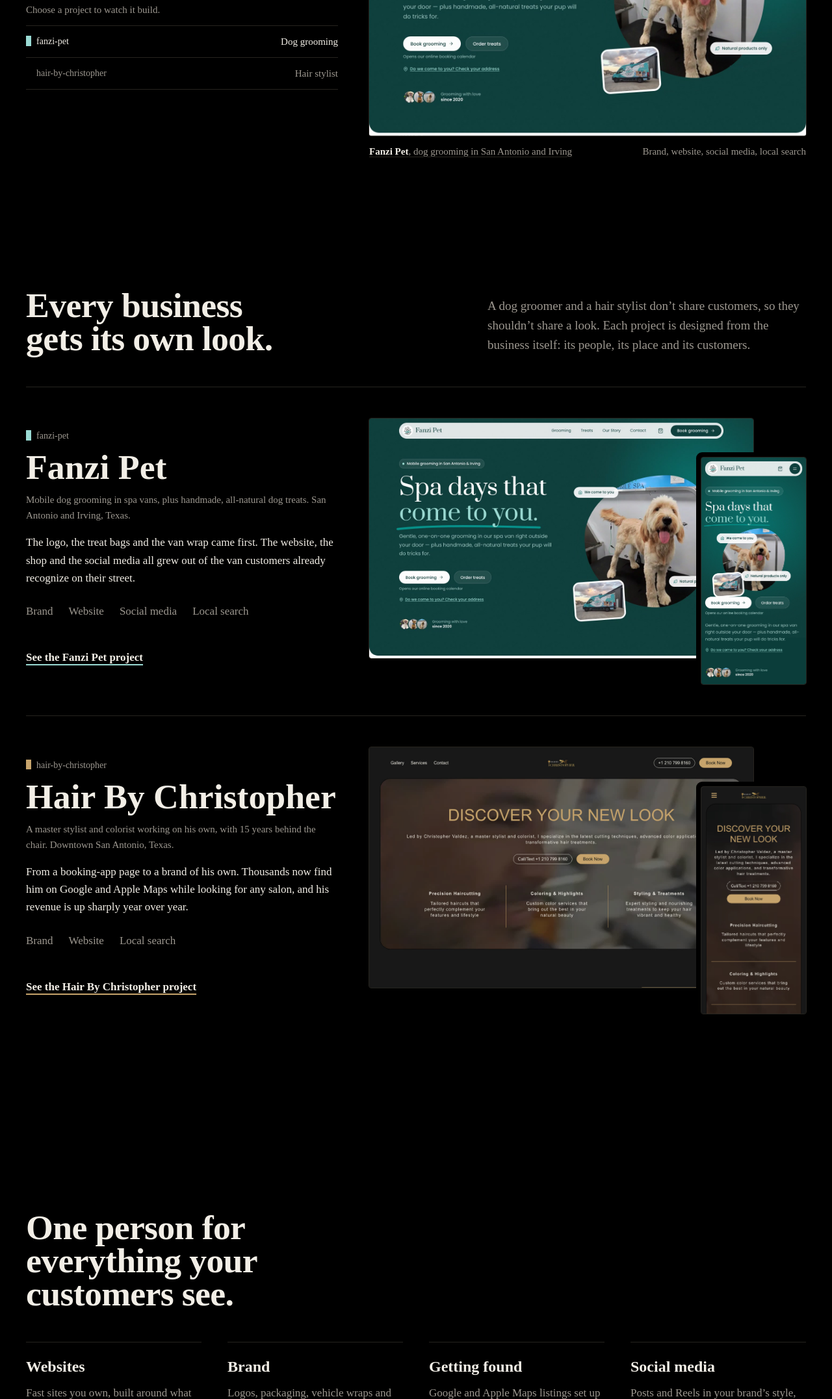
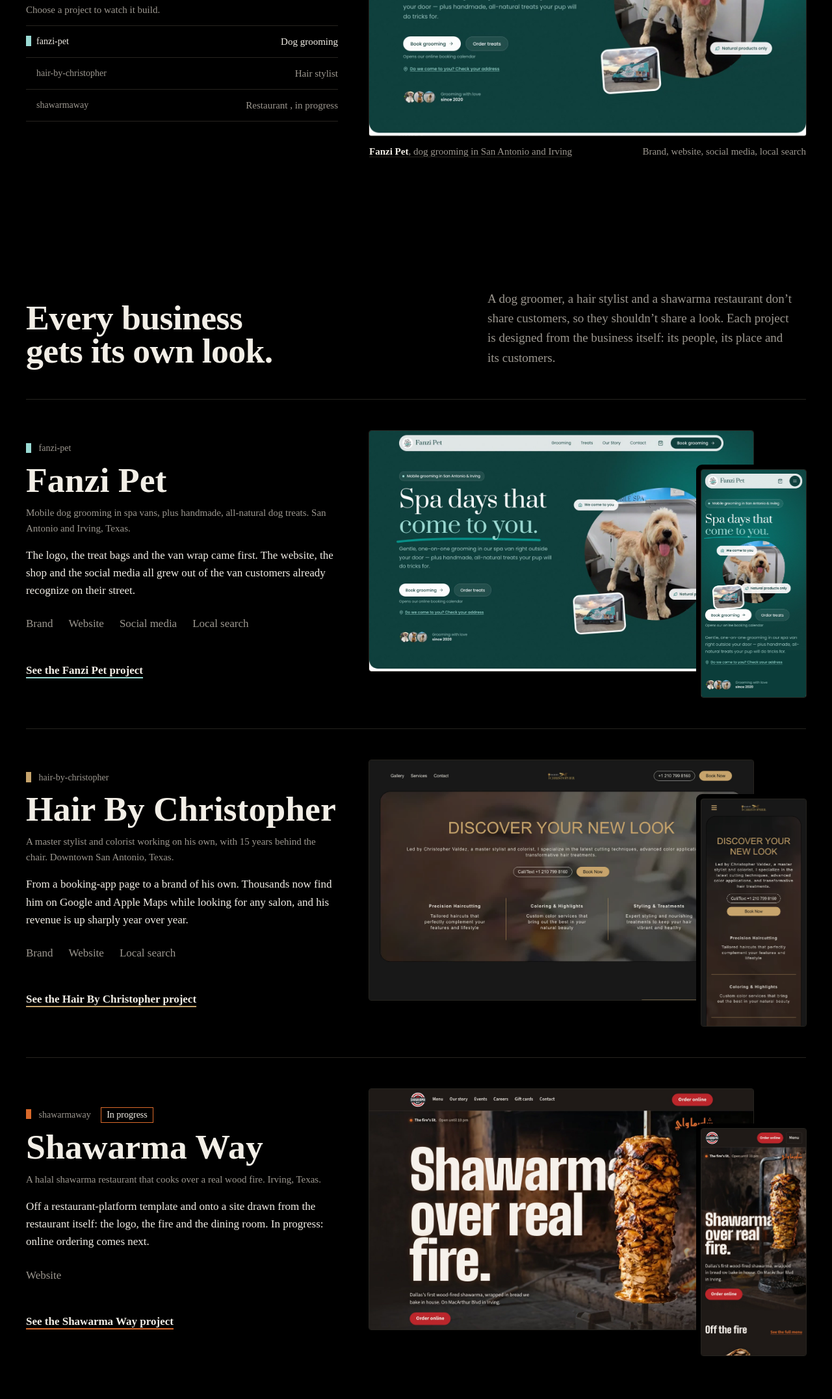
Before and after one commit to timrios/portfolio, an Astro site: page / in a window 1280 px wide. Shown: the part 548-2701 px from the top of the page at 65% size. Built offline with nearby package versions, Linux system fonts and the light colour scheme; Astro itself is replaced by a stand-in of ours.

Commit message:
Add Shawarma Way to the portfolio as an in-progress project
Shown before launch with an "In progress" tag, linking to the workers.dev
preview until the real domain is live. The copy names the preview's AI
placeholder photos. Rules updated: unfinished work may be shown.

Co-Authored-By: Claude Opus 5.5 <noreply@anthropic.com>

```diff
--- a/src/components/BuildHero.astro
+++ b/src/components/BuildHero.astro
@@ -45,7 +45,11 @@ const servicesText = (project: Project) =>
                 aria-pressed={i === 0 ? "true" : "false"}
               >
                 <span class="mono path">{project.id}</span>
-                <span class="kind">{project.kind}</span>
+                <span class="kind">
+                  {project.kind}
+                  {project.status === "in-progress" &&
+                    `, ${site.projectLabels.inProgress.toLowerCase()}`}
+                </span>
               </button>
             </li>
           ))}
--- a/src/components/ProjectRow.astro
+++ b/src/components/ProjectRow.astro
@@ -2,6 +2,7 @@
 // One project in the home page's work list. The row borrows the client's brand color for its marker and link.
 import Img from "./Img.astro";
 import type { Project } from "../data/projects";
+import { site } from "../data/site";
 
 interface Props {
   project: Project;
@@ -14,7 +15,12 @@ const { project, eager = false } = Astro.props;
 
 <article class="row" style={`--accent: ${project.accent}`} aria-labelledby={`${project.id}-name`}>
   <div class="text">
-    <p class="mono path">{project.id}</p>
+    <p class="mono path">
+      {project.id}
+      {project.status === "in-progress" && (
+        <span class="status">{site.projectLabels.inProgress}</span>
+      )}
+    </p>
     <h3 id={`${project.id}-name`}>{project.name}</h3>
     <p class="business muted">
       {project.business}. {project.place}.
@@ -64,6 +70,15 @@ const { project, eager = false } = Astro.props;
     margin-right: 0.6em;
     vertical-align: -0.2em;
     background: var(--accent);
+  }
+
+  /* "In progress": an outlined tag in the client's color, so it reads as a state, not a link */
+  .status {
+    display: inline-block;
+    margin-left: var(--space-3);
+    padding: 0 var(--space-2);
+    border: 1px solid var(--accent);
+    color: var(--text);
   }
 
   h3 {
--- a/src/data/projects.ts
+++ b/src/data/projects.ts
@@ -22,8 +22,13 @@ const image = z.object({
 const projectSchema = z.object({
   /** Kebab-case; also the page address (/work/<id>/) and the case-studies folder name */
   id: z.string().regex(/^[a-z0-9-]+$/),
-  /** false keeps a project off the site (e.g. not launched yet) */
+  /** false keeps a project off the site */
   published: z.boolean(),
+  /**
+   * live: the client's site is launched (liveUrl is the real domain). in-progress: shown before launch, marked
+   * "In progress", with liveUrl pointing to the development preview until the real address is live.
+   */
+  status: z.enum(["live", "in-progress"]),
   name: z.string(),
   /** Short label for lists: "Dog grooming" */
   kind: z.string(),
@@ -69,6 +74,7 @@ const all = z.array(projectSchema).parse([
   {
     id: "fanzi-pet",
     published: true,
+    status: "live",
     name: "Fanzi Pet",
     kind: "Dog grooming",
     business: "Mobile dog grooming in spa vans, plus handmade, all-natural dog treats",
@@ -205,6 +211,7 @@ const all = z.array(projectSchema).parse([
   {
     id: "hair-by-christopher",
     published: true,
+    status: "live",
     name: "Hair By Christopher",
     kind: "Hair stylist",
     business: "A master stylist and colorist working on his own, with 15 years behind the chair",
@@ -316,6 +323,107 @@ const all = z.array(projectSchema).parse([
         "Google Business Profile (June to October 2026), Apple Business Connect (November 2025 to October 2026), Google Analytics (July and August 2026 against 2025) and Google Search, as of November 2026.",
     },
   },
+  {
+    id: "shawarmaway",
+    published: true,
+    status: "in-progress",
+    name: "Shawarma Way",
+    kind: "Restaurant",
+    business: "A halal shawarma restaurant that cooks over a real wood fire",
+    place: "Irving, Texas",
+    accent: "#D9692A",
+    services: ["Website"],
+    liveUrl: "https://shawarmaway.myrrh-billion-34.workers.dev",
+    links: [],
+    summary:
+      "Off a restaurant-platform template and onto a site drawn from the restaurant itself: the logo, the fire and the dining room. In progress: online ordering comes next.",
+    screens: {
+      desktop: {
+        src: "shawarmaway/site-home-desktop.jpg",
+        alt: "The new Shawarma Way home page: dark charcoal, the headline “Shawarma over real fire.” and a shawarma spit in front of glowing embers",
+        caption: null,
+      },
+      phone: {
+        src: "shawarmaway/site-home-phone.jpg",
+        alt: "The new Shawarma Way home page on a phone",
+        caption: null,
+      },
+    },
+    code: `<section className={styles.hero} data-surface="char" aria-labelledby="hero-title">
+  <div className={\`container \${styles.top}\`}>
+    <KitchenStatus
+      hours={hours}
+      timeZone={timeZone}
+      openLabel={status.open}
+      closedLabel={status.closed}
+    />
+    <p className={styles.arabic} lang="ar" dir="rtl" aria-hidden="true">
+      {nameArabic}
+    </p>
+  </div>
+
+  <div className={\`container \${styles.content}\`}>
+    <h1 id="hero-title" className={styles.headline}>
+      {headline}
+    </h1>
+    <div className={styles.lede}>
+      {intro && <p className={styles.intro}>{intro}</p>}
+      <ButtonLink href={orderHref}>Order online</ButtonLink>
+    </div>
+  </div>
+</section>`,
+    pageTitle: "Shawarma Way: a new website for an Irving shawarma restaurant",
+    pageDescription:
+      "How Tim Rios is moving Shawarma Way off a restaurant-platform template onto a website drawn from the restaurant itself: the logo, the wood fire and the dining room.",
+    before: {
+      heading: "Where Shawarma Way started",
+      text: "A template from a restaurant-website platform, in a look borrowed from no one in particular: nothing came from the restaurant’s own logo, food or room. On phones an app prompt covered the page, and the pages disagreed with each other, with two phone numbers, two sets of hours and eleven overlapping menu categories.",
+      image: {
+        src: "shawarmaway/old-site-home-desktop.jpg",
+        alt: "The earlier Shawarma Way website: a white template page with a large sandwich photo and the slogan “Taste the Shawarma Revolution!”",
+        caption: "The earlier site, October 2026.",
+      },
+    },
+    sections: [
+      {
+        service: "Website",
+        heading: "Objects from the counter",
+        text: "The look comes from the restaurant itself: charcoal and brick red from the logo, ember and wood from the grill, slate and orange from the dining-room chairs. Dark pages with butcher-paper reading surfaces, tall menu-board headlines, the Arabic name in Kufi lettering, and a single ember glow behind the headline, which says what sets them apart: “Shawarma over real fire.”",
+        points: [
+          "The menu reorganized from eleven overlapping categories to eight, every duplicate removed, prices unchanged.",
+          "Every fact (phone, address, hours) kept in one place, so the site can’t contradict itself again. At launch, the menu, prices and hours come straight from the restaurant’s Square till.",
+          "Every old page address kept or rebuilt, including 21 search pages rewritten with honest copy, so the move loses no search rankings.",
+          "Coming next: online ordering and payments through Square, sent straight to the kitchen screen.",
+          "The photos on the preview are AI placeholders, marked as such, until the owner’s professional photo shoot.",
+        ],
+        images: [
+          {
+            src: "shawarmaway/site-menu-desktop.jpg",
+            alt: "The new Shawarma Way menu page: a tall “Menu” headline on charcoal, then dishes and prices on a butcher-paper surface",
+            caption: "The menu, on butcher paper. Food photos are AI placeholders.",
+          },
+          {
+            src: "shawarmaway/site-story-desktop.jpg",
+            alt: "The new Shawarma Way story page: “Our story” over a wood fire, and “We cook over wood” on a paper sheet",
+            caption: "Our story. Photos are AI placeholders.",
+          },
+        ],
+      },
+    ],
+    results: {
+      heading: "Before launch",
+      items: [
+        {
+          figure: "6.1 s → 3.4 s",
+          text: "until the main photo appears on a phone over slow 4G, after a pre-launch speed fix",
+        },
+        { figure: "100", text: "accessibility score on every page tested" },
+        { figure: "2 days", text: "from the first draft to every page redesigned" },
+      ],
+      source:
+        "Lighthouse and a pre-launch SEO audit of the preview, 3 November 2026. Search and order numbers will follow the launch.",
+    },
+  },
 ]);
 
 export const projects = all.filter((project) => project.published);
--- a/src/data/site.ts
+++ b/src/data/site.ts
@@ -28,6 +28,7 @@ const siteSchema = z.object({
     closingText: z.string(),
   }),
   footer: z.object({ about: z.string(), colorNote: z.string() }),
+  projectLabels: z.object({ inProgress: z.string(), liveSite: z.string(), preview: z.string() }),
   contact: z.object({
     title: z.string(),
     description: z.string(),
@@ -74,7 +75,7 @@ export const site = siteSchema.parse({
     projectsHint: "Choose a project to watch it build.",
     workHeading: "Every business gets its own look.",
     workIntro:
-      "A dog groomer and a hair stylist don’t share customers, so they shouldn’t share a look. Each project is designed from the business itself: its people, its place and its customers.",
+      "A dog groomer, a hair stylist and a shawarma restaurant don’t share customers, so they shouldn’t share a look. Each project is designed from the business itself: its people, its place and its customers.",
     servicesHeading: "One person for everything your customers see.",
     processHeading: "How working together goes.",
     processIntro:
@@ -88,6 +89,7 @@ export const site = siteSchema.parse({
     colorNote:
       "My own colors are black and paper. The accent color you see belongs to whichever client is on screen.",
   },
+  projectLabels: { inProgress: "In progress", liveSite: "Live site", preview: "Preview" },
   contact: {
     title: "Contact",
     description:
--- a/src/pages/work/[id].astro
+++ b/src/pages/work/[id].astro
@@ -4,6 +4,7 @@ import BaseLayout from "../../layouts/BaseLayout.astro";
 import Img from "../../components/Img.astro";
 import Closing from "../../components/Closing.astro";
 import { projects, type Project } from "../../data/projects";
+import { site } from "../../data/site";
 
 export const getStaticPaths = (() =>
   projects.map((project, i) => ({
@@ -27,7 +28,12 @@ const host = new URL(project.liveUrl).host;
   accent={project.accent}
 >
   <header class="intro container">
-    <p class="mono path">work/{project.id}</p>
+    <p class="mono path">
+      work/{project.id}
+      {project.status === "in-progress" && (
+        <span class="status">{site.projectLabels.inProgress}</span>
+      )}
+    </p>
     <h1>{project.name}</h1>
     <p class="lede">
       {project.business}. {project.place}.
@@ -38,7 +44,9 @@ const host = new URL(project.liveUrl).host;
         <dd>{project.services.join(", ")}</dd>
       </div>
       <div>
-        <dt class="mono">Live site</dt>
+        <dt class="mono">
+          {project.status === "live" ? site.projectLabels.liveSite : site.projectLabels.preview}
+        </dt>
         <dd>
           <a href={project.liveUrl}>{host}</a>
         </dd>
@@ -167,6 +175,14 @@ const host = new URL(project.liveUrl).host;
     margin-right: 0.6em;
     vertical-align: -0.2em;
     background: var(--accent);
+  }
+
+  .status {
+    display: inline-block;
+    margin-left: var(--space-3);
+    padding: 0 var(--space-2);
+    border: 1px solid var(--accent);
+    color: var(--text);
   }
 
   h1 {
```
Also changed, not shown: DESIGN.md (+2 -0 lines), src/assets/images/shawarmaway/old-site-home-desktop.jpg (added), src/assets/images/shawarmaway/site-home-desktop.jpg (added), src/assets/images/shawarmaway/site-home-phone.jpg (added), src/assets/images/shawarmaway/site-menu-desktop.jpg (added), src/assets/images/shawarmaway/site-story-desktop.jpg (added).
